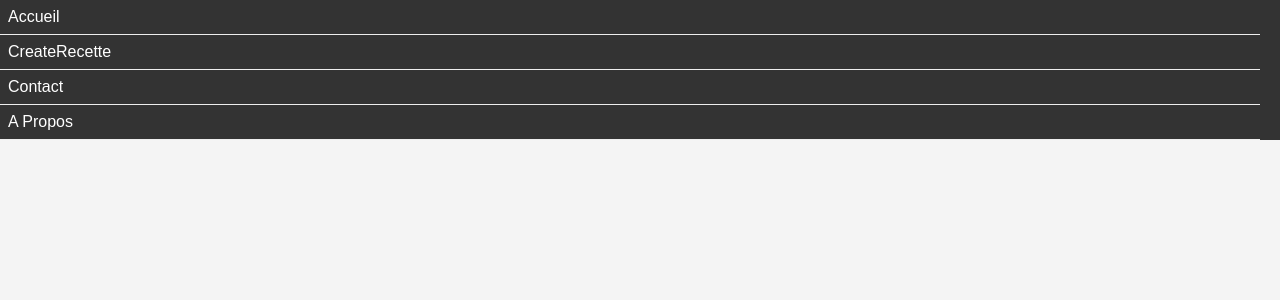
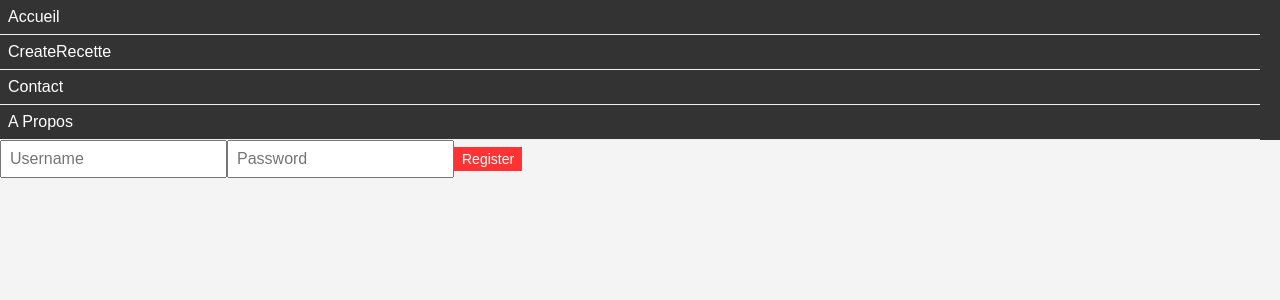
Before and after one commit to EstebanCardoso44/DEV-Recipe-FRONTEND, a React (Create React App) app in the folder front-end/: page /Register in a window 1280 px wide. Shown: the top 300 px of the page. Built offline with nearby package versions, Linux system fonts and the light colour scheme.

Commit message:
signup (#4)

```diff
--- a/front-end/src/App.js
+++ b/front-end/src/App.js
@@ -7,6 +7,7 @@ import Recette from "./pages/recette";
 import Propos from "./pages/Propos";
 import './App.css'
 import CreateRecipe from "./pages/CreateRecipe";
+import Register from "./pages/Register"
 
 function App() {
     return (
@@ -20,6 +21,7 @@ function App() {
                 <Route path="CreateRecipe" element={<CreateRecipe></CreateRecipe>} />
                 <Route path="Propos" element={<Propos></Propos>} />
                 <Route path="CreateRecipe" element={<CreateRecipe></CreateRecipe>} />
+                <Route path="Register" element={<Register></Register>} />
             </Routes>
         </BrowserRouter>
     );
--- /dev/null
+++ b/front-end/src/pages/Register.js
@@ -0,0 +1,52 @@
+import React, { useState } from 'react';
+import Axios from 'axios';
+
+const Register = () => {
+  const [userData, setUserData] = useState({
+    username: '',
+    password: '',
+  });
+
+  const handleChange = (e) => {
+    const { name, value } = e.target;
+    setUserData({ ...userData, [name]: value });
+  };
+
+  const handleRegister = async () => {
+    try {
+      // Send a POST request to register the user
+      await Axios.post('http://localhost:2000/register', userData);
+
+      // Reset the form after successful registration
+      setUserData({
+        username: '',
+        password: '',
+      });
+    } catch (error) {
+      console.error('Error registering user:', error);
+      // Handle errors on the front-end if needed
+    }
+  };
+
+  return (
+    <div>
+      <input
+        type="text"
+        name="username"
+        placeholder="Username"
+        value={userData.username}
+        onChange={handleChange}
+      />
+      <input
+        type="password"
+        name="password"
+        placeholder="Password"
+        value={userData.password}
+        onChange={handleChange}
+      />
+      <button onClick={handleRegister}>Register</button>
+    </div>
+  );
+};
+
+export default Register;
--- a/front-end/src/pages/recette.js
+++ b/front-end/src/pages/recette.js
@@ -1,7 +1,7 @@
 import React, { useState, useEffect } from 'react';
 import '../App.css';
 
-const backendUrl = 'http://192.168.56.1:2000';
+const backendUrl = 'http://172.21.240.1:2000';
 
 const Recette = () => {
   const [recetteData, setRecetteData] = useState(null);
```
